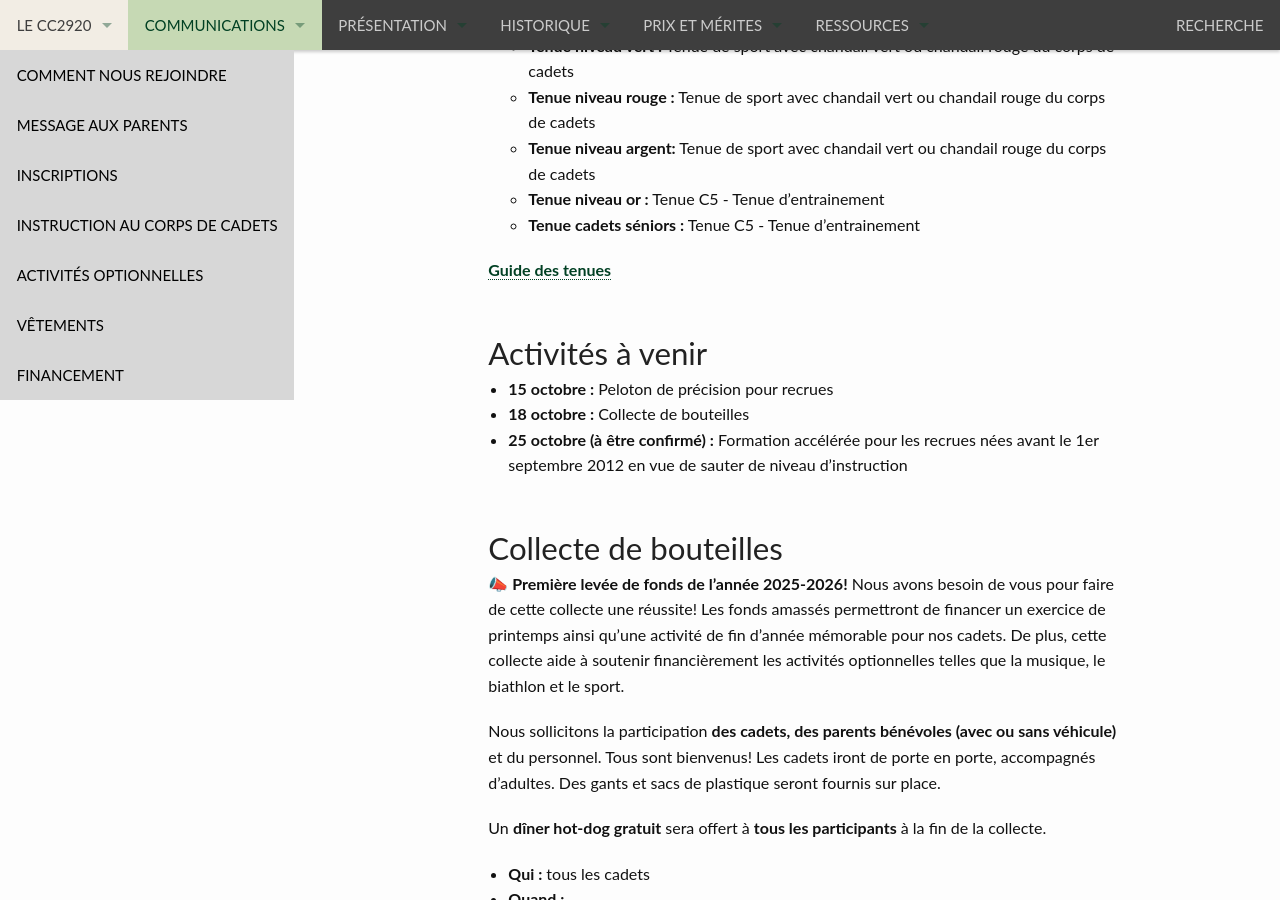
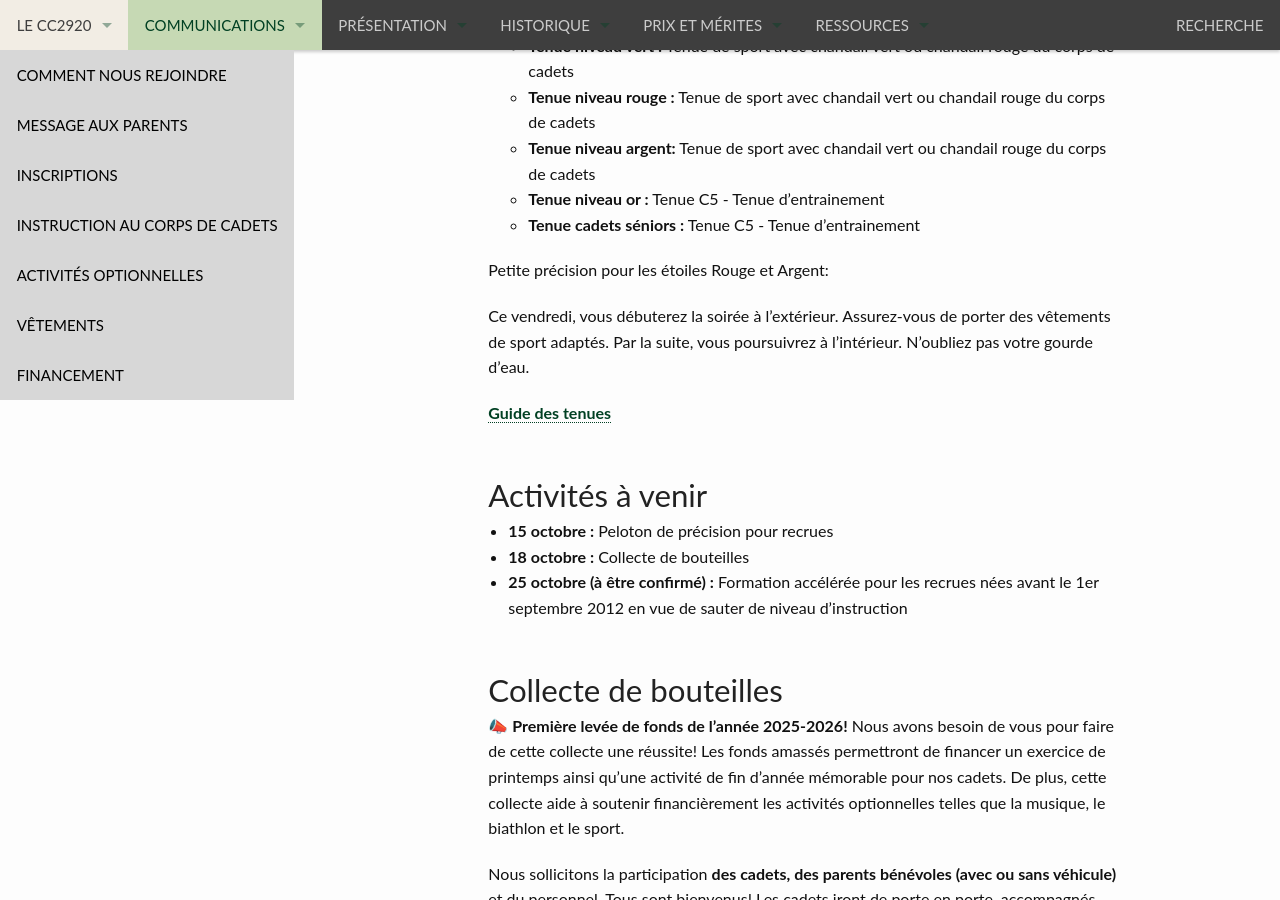
Before and after one commit to CC2920/web, a Jekyll site: the page built from _communications/messages.md, in a window 1280 px wide and 900 px high, scrolled down 426 px. Built offline with Jekyll 4.4.1, drawn with Linux system fonts in a browser that asks for light colours.

Commit message:
Update messages.md

```diff
--- a/_communications/messages.md
+++ b/_communications/messages.md
@@ -12,6 +12,10 @@ layout: "messages"
   - **Tenue niveau argent:** Tenue de sport avec chandail vert ou chandail rouge du corps de cadets
   - **Tenue niveau or :** Tenue C5 - Tenue d'entrainement
   - **Tenue cadets séniors :** Tenue C5 - Tenue d'entrainement
+
+Petite précision pour les étoiles Rouge et Argent:
+
+Ce vendredi, vous débuterez la soirée à l’extérieur. Assurez-vous de porter des vêtements de sport adaptés. Par la suite, vous poursuivrez à l’intérieur. N’oubliez pas votre gourde d’eau.
 
 [Guide des tenues](https://cc2920.ca/docs/ressources/guide_uniforme.v3.pdf)
 
```
